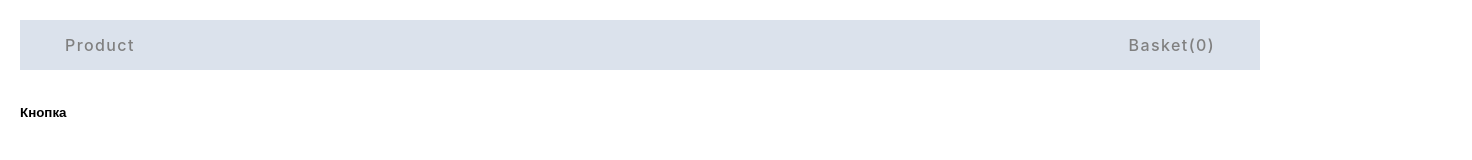
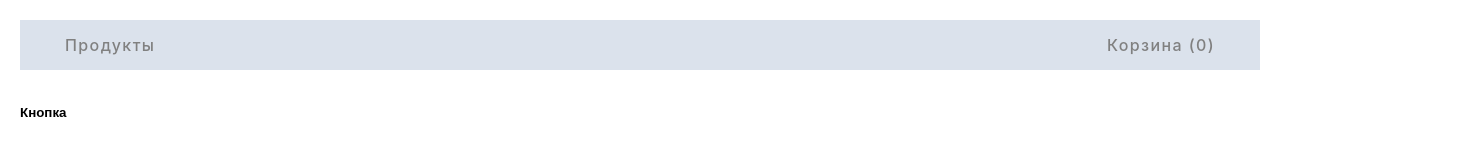
Before and after one commit to Aloxan12/ShopTest, a React (Create React App) app: page /product in a window 1280 px wide. Before the commit this address led to /profile. Shown: the top 160 px of the page, 1472 px wide, since content can reach past the window. Built offline with nearby package versions, Linux system fonts and the light colour scheme.

Commit message:
refactor

```diff
--- a/src/AppRouter.tsx
+++ b/src/AppRouter.tsx
@@ -7,7 +7,7 @@ const route = [
     {
         title: 'Main',
         path: '/',
-        component: <Redirect to={'/profile'}/>
+        component: <Redirect to={'/product'}/>
     },
     {
         title: 'Product',
--- a/src/ui/App.tsx
+++ b/src/ui/App.tsx
@@ -10,12 +10,11 @@ import {AppRouter} from "../AppRouter";
 function App() {
     const productInBasket = useSelector<AppRootStateType, Array<ProductType>>(state => state.product.productInBasket)
 
-
     return (
         <div className="App">
             <div className="AppNavLink">
-                <NavLink to={'/product'}>Product</NavLink>
-                <NavLink to={'/basket'}>Basket({productInBasket.length.toString()})</NavLink>
+                <NavLink to={'/product'}>Продукты</NavLink>
+                <NavLink to={'/basket'}>Корзина ({productInBasket.length.toString()})</NavLink>
             </div>
             <AppButton onClick={()=>{}} title={'Кнопка'} />
             <AppRouter />
```
